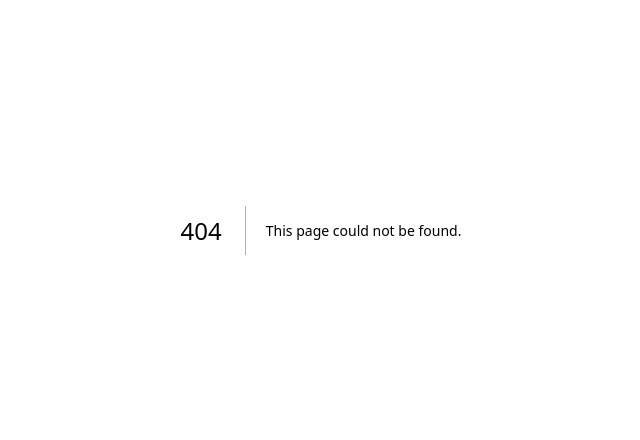
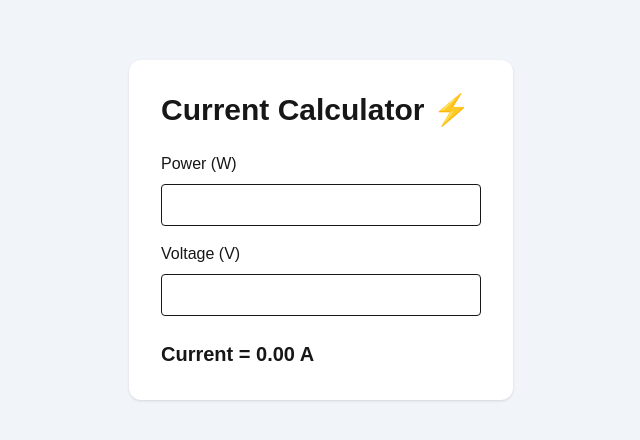
Before and after one commit to Anouar-azzi-spec/electrokit, a Next.js app: page /current in a window 1280 px wide. Before the commit this address had no page. Shown: the part 170-610 px from the top of the page, without its empty margins (319-959 px from the left). Built offline with nearby package versions, Linux system fonts and the light colour scheme.

Commit message:
Added current calculator

```diff
--- /dev/null
+++ b/src/app/current/page.tsx
@@ -0,0 +1,49 @@
+"use client";
+
+import { useState } from "react";
+
+export default function CurrentPage() {
+  const [power, setPower] = useState("");
+  const [voltage, setVoltage] = useState("");
+
+  const current =
+    Number(voltage || 0) === 0
+      ? 0
+      : Number(power || 0) / Number(voltage || 0);
+
+  return (
+    <main className="min-h-screen bg-slate-100 flex items-center justify-center">
+      <div className="bg-white p-8 rounded-xl shadow w-96">
+        <h1 className="text-3xl font-bold mb-6">
+          Current Calculator ⚡
+        </h1>
+
+        <label className="block mb-2">
+          Power (W)
+        </label>
+
+        <input
+          type="number"
+          value={power}
+          onChange={(e) => setPower(e.target.value)}
+          className="w-full border p-2 rounded mb-4"
+        />
+
+        <label className="block mb-2">
+          Voltage (V)
+        </label>
+
+        <input
+          type="number"
+          value={voltage}
+          onChange={(e) => setVoltage(e.target.value)}
+          className="w-full border p-2 rounded mb-6"
+        />
+
+        <div className="text-xl font-bold">
+          Current = {current.toFixed(2)} A
+        </div>
+      </div>
+    </main>
+  );
+}
--- a/src/app/page.tsx
+++ b/src/app/page.tsx
@@ -16,9 +16,12 @@ export default function Home() {
           Power Calculator ⚡
         </Link>
 
-        <button className="p-6 bg-white rounded-xl shadow">
-          Current Calculator
-        </button>
+        <Link
+         href="/current"
+         className="p-6 bg-blue-200 rounded-xl shadow text-center hover:bg-blue-300 transition"
+        >
+          Current Calculator ⚡
+        </Link>
 
         <button className="p-6 bg-white rounded-xl shadow">
           Voltage Drop
```
